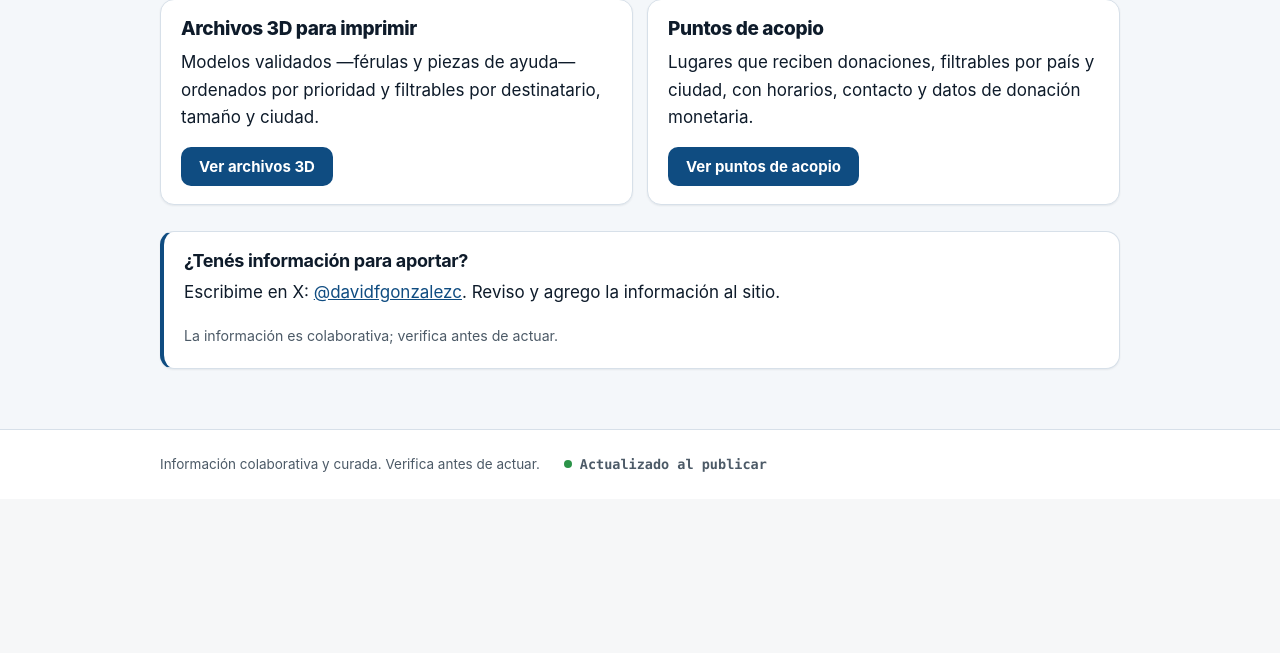
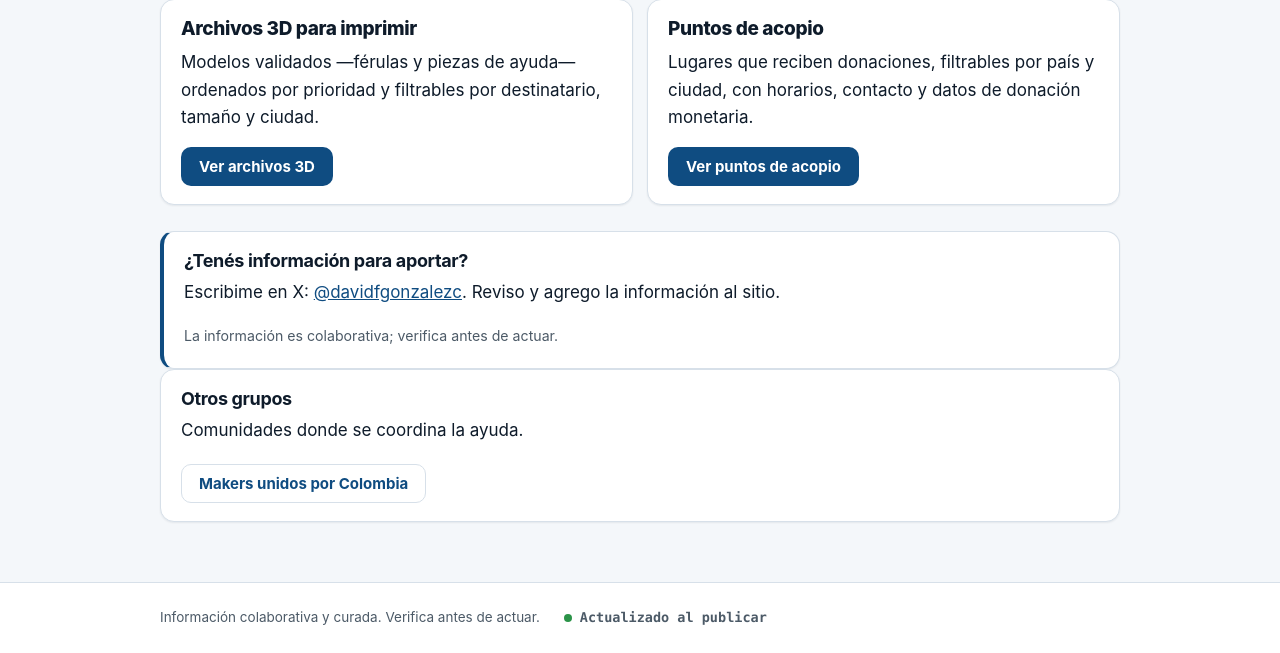
Before and after one commit to davidfgc/manos-a-la-obra, a Flask app: page / in a window 1280 px wide. Shown: the part 368-1021 px from the top of the page. Before the commit the page ends 840 px from the top, so only its background shows below. Run offline with Flask 3, Linux system fonts and the light colour scheme.

Commit message:
feat(inicio): agregar seccion 'Otros grupos' en la home
Nueva clave curada 'grupos' en el YAML servida por listar_grupos()
(ignora entradas malformadas). index() la inyecta y la home muestra la
seccion 'Otros grupos' tras el contacto de X, con enlaces target=_blank
rel=noopener. Primer grupo: Makers unidos por Colombia. Tests incluidos.

Co-Authored-By: Claude Opus 4.8 <noreply@anthropic.com>

```diff
--- a/data/contenido.yaml
+++ b/data/contenido.yaml
@@ -122,3 +122,8 @@ puntos_acopio:
     pais: "Colombia"
     ciudad: "Bogotá"
     direccion: "Calle 69 # 14-30"
+
+# Grupos / comunidades externas mostradas en la home. Cada uno: {nombre, url}.
+grupos:
+  - nombre: "Makers unidos por Colombia"
+    url: "https://chat.whatsapp.com/FxATszkflYa8xzBwwN65kj?s=cl&p=i&ilr=4"
--- a/routes/paginas.py
+++ b/routes/paginas.py
@@ -7,7 +7,7 @@ paginas_bp = Blueprint("paginas", __name__)
 
 @paginas_bp.route("/")
 def index():
-    return render_template("index.html")
+    return render_template("index.html", grupos=contenido.listar_grupos())
 
 
 @paginas_bp.route("/impresion-3d")
--- a/services/contenido.py
+++ b/services/contenido.py
@@ -119,3 +119,13 @@ def opciones_filtro_modelos(*, path=DATA_PATH):
     tamanos = sorted({m.get("tamano") for m in modelos if m.get("tamano")})
     ciudades = sorted({c for m in modelos for c in (m.get("ciudades") or []) if c})
     return {"destinatarios": destinatarios, "tamanos": tamanos, "ciudades": ciudades}
+
+
+def listar_grupos(*, path=DATA_PATH):
+    """Grupos/comunidades externas curados, para mostrar en la home.
+
+    Devuelve la lista de grupos validos (dict con ``nombre`` y ``url``);
+    ignora entradas malformadas.
+    """
+    grupos = _cargar(path).get("grupos") or []
+    return [g for g in grupos if isinstance(g, dict) and g.get("nombre") and g.get("url")]
--- a/templates/index.html
+++ b/templates/index.html
@@ -30,4 +30,16 @@
     Reviso y agrego la información al sitio.</p>
   <small>La información es colaborativa; verifica antes de actuar.</small>
 </article>
+
+{% if grupos %}
+<article class="grupos">
+  <h3>Otros grupos</h3>
+  <p>Comunidades donde se coordina la ayuda.</p>
+  <div class="hero-cta">
+    {% for g in grupos %}
+    <a href="{{ g.url }}" target="_blank" rel="noopener" role="button" class="btn-ghost">{{ g.nombre }}</a>
+    {% endfor %}
+  </div>
+</article>
+{% endif %}
 {% endblock %}
```
Also changed, not shown: tests/test_contenido.py (+22 -0 lines), tests/test_paginas.py (+6 -0 lines).
